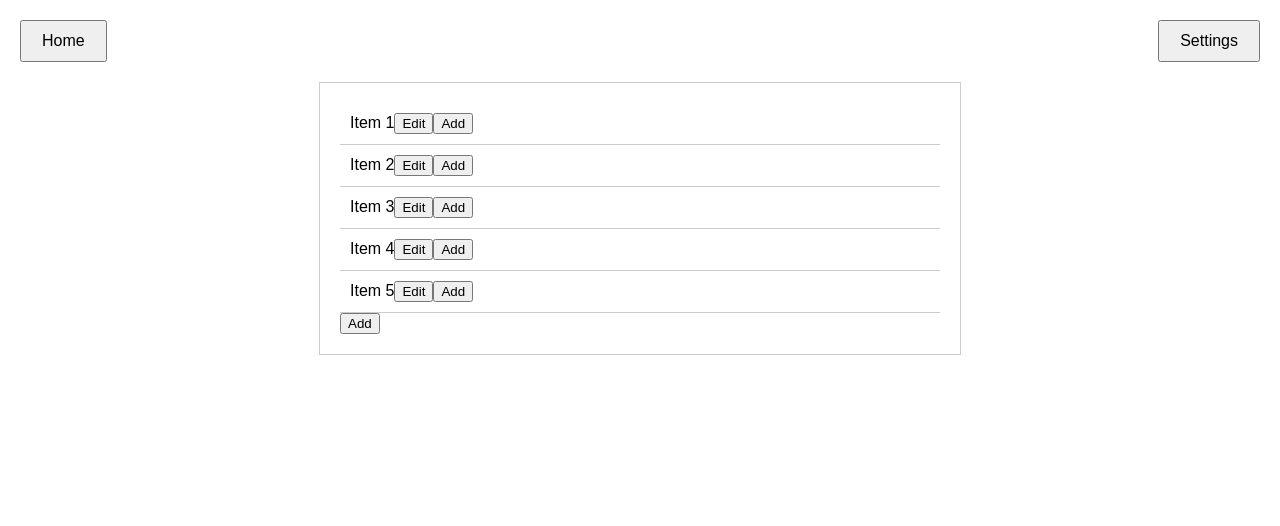
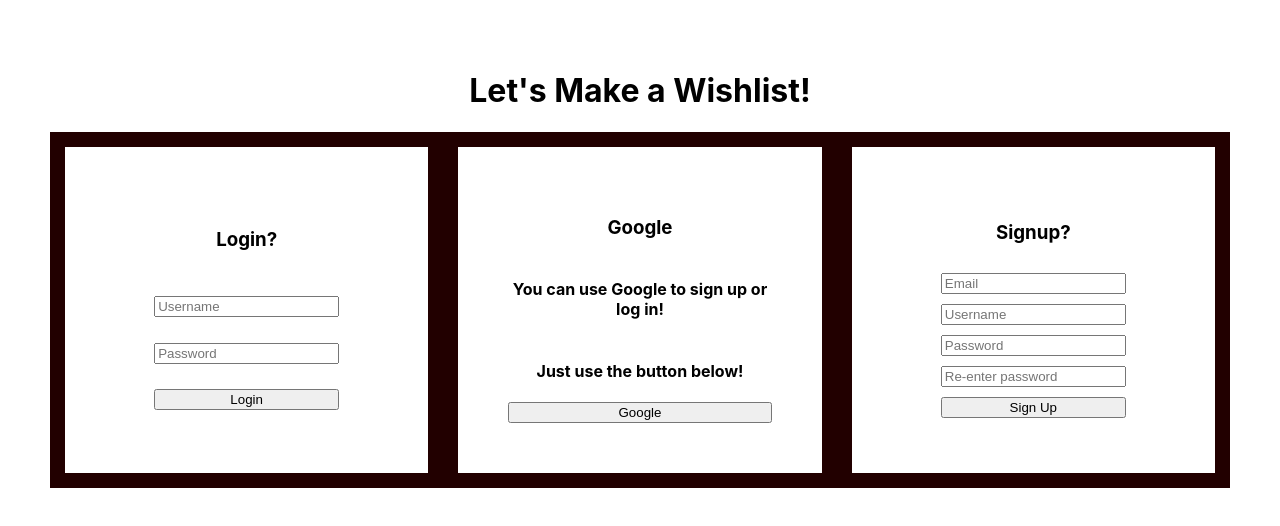
Before and after one commit to CST438Fall2024/FrontEndProject2, a React (Create React App) app in the folder project2group6/: page / in a window 1280 px wide. Shown: the top 526 px of the page. Built offline with nearby package versions, Linux system fonts and the light colour scheme.

Commit message:
Started the login logic. The logic has not been tested yet.

```diff
--- a/project2group6/package.json
+++ b/project2group6/package.json
@@ -8,6 +8,7 @@
     "@testing-library/user-event": "^13.5.0",
     "react": "^18.3.1",
     "react-dom": "^18.3.1",
+    "react-router-dom": "^6.26.2",
     "react-scripts": "5.0.1",
     "web-vitals": "^2.1.4"
   },
--- a/project2group6/src/index.js
+++ b/project2group6/src/index.js
@@ -2,12 +2,19 @@
 import ReactDOM from 'react-dom/client';
 import './index.css';
 import reportWebVitals from './reportWebVitals';
+import App from './pages/App';
 import List from './pages/List';
+import { BrowserRouter as Router, Routes, Route } from 'react-router-dom';
+const root = ReactDOM.createRoot(document.getElementById('root'));
 
-const root = ReactDOM.createRoot(document.getElementById('root'));
 root.render(
   <React.StrictMode>
-    <List/>
+  <Router>
+    <Routes>
+      <Route exact path="/" element={<App/>} />
+      <Route exact path="/list" element={<List/>}/>
+    </Routes>
+  </Router>
   </React.StrictMode>
 );
 
--- /dev/null
+++ b/project2group6/src/pages/App.js
@@ -0,0 +1,91 @@
+//Imports
+import React, {useState, useEffect} from 'react';
+import { useNavigate } from 'react-router-dom';
+import axios from 'axios';
+import '../css/App.css';
+
+function App() {
+  const navigate = useNavigate();
+  const [data, setData] = useState(null);
+  const databaseUrl = 'jdbc:mysql://c584md9egjnm02sk.cbetxkdyhwsb.us-east-1.rds.amazonaws.com:3306/v4hbf09hn2uv0gfc?useSSL=false&serverTimezone=UTC';
+  const [username, getUsername, setUsername] = useState('');
+  const [password, getPassword, setPassword] = useState('');
+  const [email, setEmail] = useState('');
+
+  useEffect(() => {
+    const fetchData = async () => {
+      try {
+        const response = await axios.get(databaseUrl);
+        setData(response.data);
+      }
+      catch (error) {
+        console.error('Error fetching data:', error);
+      }
+    };
+    fetchData();
+  }, []);
+
+  // Login function, navigates to the list page
+  const login = async () => {
+    // Implement logic to check if user credentials are valid and navigate to the list page.
+    try {
+    const response = axios.post(databaseUrl,
+      {
+        username: username,
+        password: password
+      });
+      if (response.status === 200) {
+        navigate('/list');
+      }
+      else{
+        alert('Invalid credentials. Please try again.');
+      }
+    }catch (error) {
+        alert('Invalid credentials. Please try again.');
+      }
+  };
+
+  // Signup function, calls login function after signup
+  const signup = () => {
+
+    login();
+  };
+
+
+  return (
+    <div className="App">
+      <h1>Let's Make a Wishlist!</h1>
+      <div className="loginSignup">
+
+        {/* Login container */}
+        <div className="login">
+          <h3>Login?</h3>
+          <input type="text" placeholder="Username" value= {username} onChange = {(e) => getUsername(e.target.value)}/>
+          <input type="password" placeholder="Password" value = {password} onChange = {(e) => getPassword(e.target.value)}/>
+
+          <button onClick={login}>Login</button>
+        </div>
+
+        {/* Google login container */}
+        <div className="Google">
+          <h3>Google</h3>
+          <h4>You can use Google to sign up or log in!</h4>
+          <h4>Just use the button below!</h4>
+          <button>Google</button>
+        </div>
+
+        {/* Signup container */}
+        <div className="signup">
+          <h3>Signup?</h3>
+          <input name = "email" type="text" placeholder="Email" value={email} onChange = {(e) => setEmail(e.target.value)}/>
+          <input name="username" type="text" placeholder="Username" onChange={(e) => setUsername(e.target.value)}/>
+          <input name="password" type="password" placeholder="Password" onChange={(e) => setPassword(e.target.value)}/>
+          <input name="secondPassword" type="password" placeholder="Re-enter password" />
+          <button onClick={signup}>Sign Up</button>
+        </div>
+      </div>
+    </div>
+  );
+}
+
+export default App;
```
Also changed, not shown: project2group6/src/App.js (deleted, +0 -44 lines), project2group6/src/css/App.css (renamed from project2group6/src/App.css), 1 other file (tests, documents, lock files or other folders).
